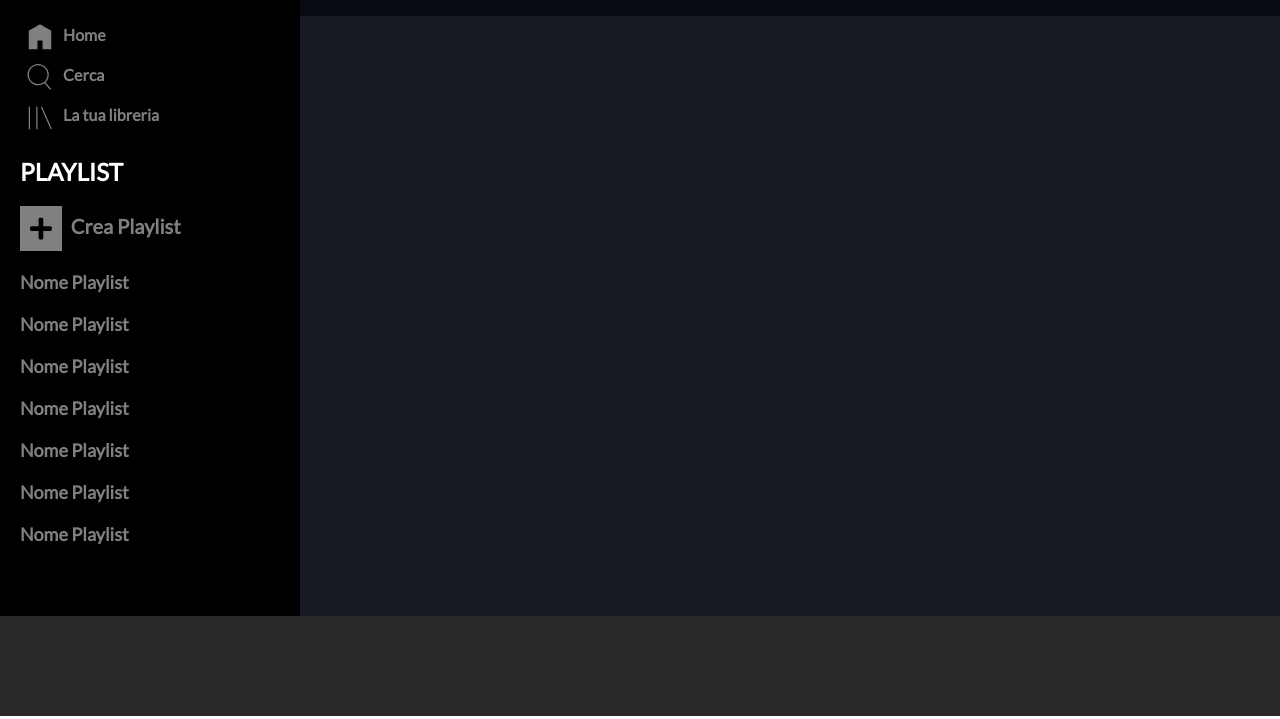
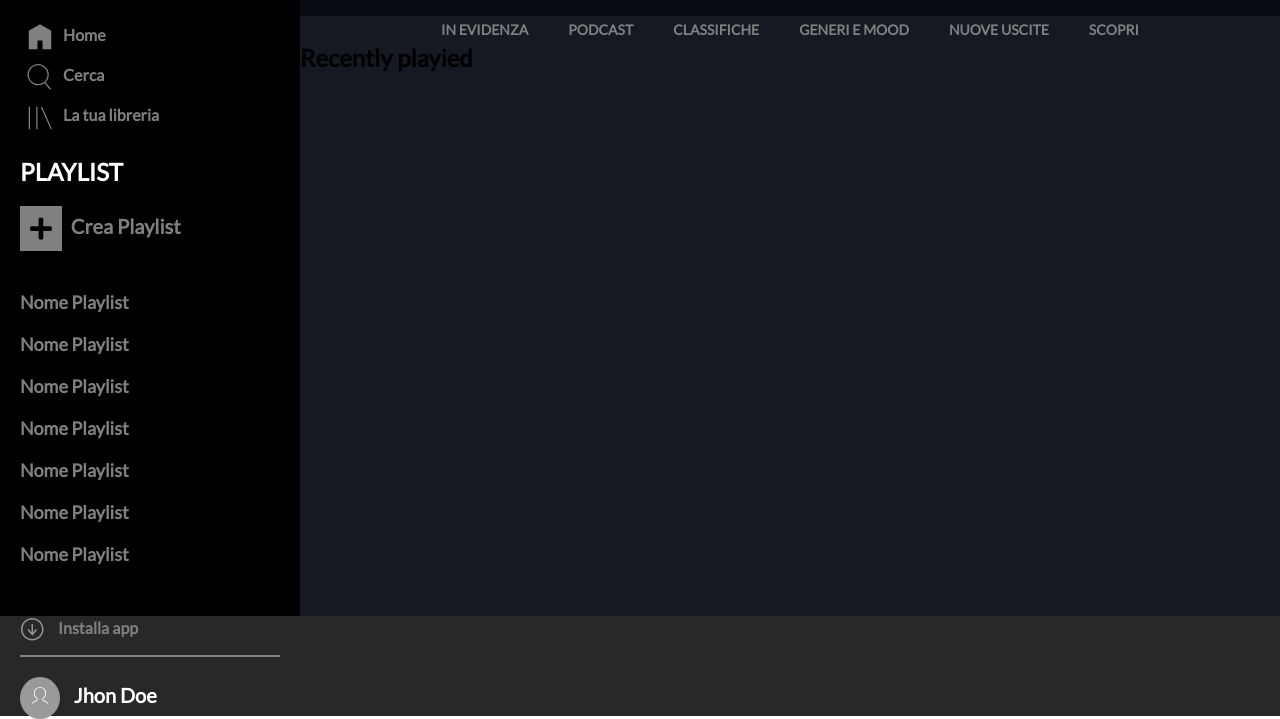
Before and after one commit to DavideCroce/html-css-spotifyweb, a plain HTML site: page index.html in a window 1280 px wide. Shown: the part 84-803 px from the top of the page. Drawn offline with Linux system fonts and the light colour scheme.

Commit message:
navbar in the main

```diff
--- a/css/style.css
+++ b/css/style.css
@@ -1,5 +1,5 @@
 *{
-    margin: 0 auto;
+    margin: 0;
     padding: 0;
     box-sizing: border-box;
 }
@@ -27,7 +27,7 @@ body{
     width: 300px;
     height: 100%;
     background-color: black;
-    overflow-y: auto;
+
     position: relative;
 }
 
@@ -40,6 +40,8 @@ header{
     width: calc(100vw - 300px);
     height: 100px;
     background-color: #080b12;
+    text-align: right;
+    padding: 25px 20px;
 
 }
 
@@ -54,10 +56,6 @@ main{
     width: 100%;
     height: 100px;
     background-color: #282828;
-    position:fixed;
-    bottom: 0;
-    left: 0;
-    z-index: 1;
 }
 
 /* header */
@@ -69,7 +67,6 @@ main{
     border: solid 1px white;
     font-size: 16px;
     border-radius: 40px;
-    text-align: right;
 }
 
 /* sidebar*/
@@ -130,6 +127,7 @@ ul{
     font-size: 18px;
     font-weight: bold;
     margin-top: 20px;
+    overflow-y: auto;
 }
 
 .pl{
@@ -141,7 +139,7 @@ ul{
     font-size: 16px;
     font-weight: bold;
     margin-left: 15px;
-    margin-top: 300px;
+    margin-top: 50px;
 }
 
 .download{
@@ -178,6 +176,17 @@ hr{
 
 }
 
-.sidebar-footer{
-    position: fixed;
+
+/* main */
+.mn{
+    margin: 5px 20px;
 }
+
+.main-navbar{
+    list-style-type: none;
+    color: grey;
+    display: flex;
+    justify-content: center;
+    font-weight: bold;
+    font-size: 14px;
+}
--- a/index.html
+++ b/index.html
@@ -53,7 +53,19 @@
             <header>
                 <button class="btn upgrade">EFFETTUA L'UPGRADE</button>
             </header>
-            <main></main>
+            <main>
+                <div class="nav">
+                    <ul class="main-navbar">
+                        <li class="mn">IN EVIDENZA</li>
+                        <li class="mn">PODCAST</li>
+                        <li class="mn">CLASSIFICHE</li>
+                        <li class="mn">GENERI E MOOD</li>
+                        <li class="mn">NUOVE USCITE</li>
+                        <li class="mn">SCOPRI</li>
+                    </ul>
+                </div>
+                <h1>Recently playied</h1>
+            </main>
         </div>
     </section>
     <section class="player"></section>
```
